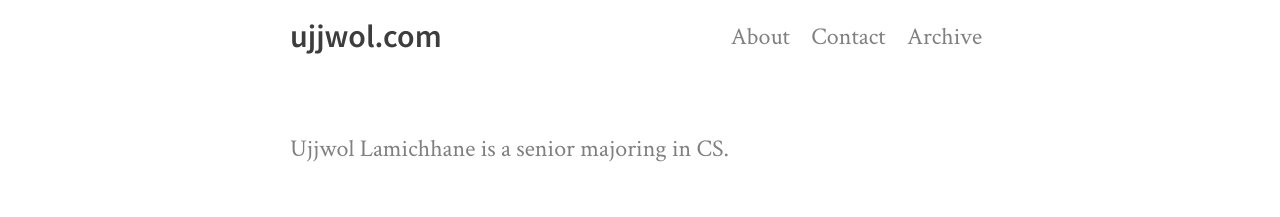
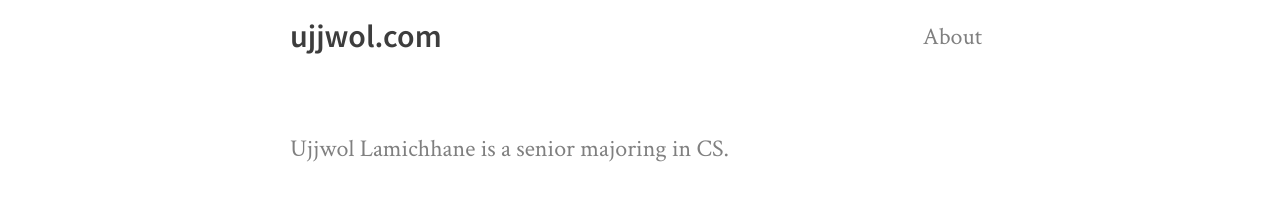
Before and after one commit to Ujjwol/ujjwol.github.io, a Jekyll site: the page built from index.html, in a window 1280 px wide. Shown: the top 217 px of the page. Built offline with Jekyll 4.4.1, drawn with Linux system fonts in a browser that asks for light colours; nearby versions of some CDN libraries; the list of posts is cut into pages by our own code.

Commit message:
Update navigation.html

```diff
--- a/_includes/navigation.html
+++ b/_includes/navigation.html
@@ -1,5 +1,5 @@
 <nav>
   <a href="{{ site.baseurl }}/about/">About</a>
-  <a href="{{ site.baseurl }}/contact/">Contact</a>
-  <a href="{{ site.baseurl }}/archive/">Archive</a>
+  <!--<a href="{{ site.baseurl }}/contact/">Contact</a>-->
+  <!--<a href="{{ site.baseurl }}/archive/">Archive</a>-->
 </nav>
```
